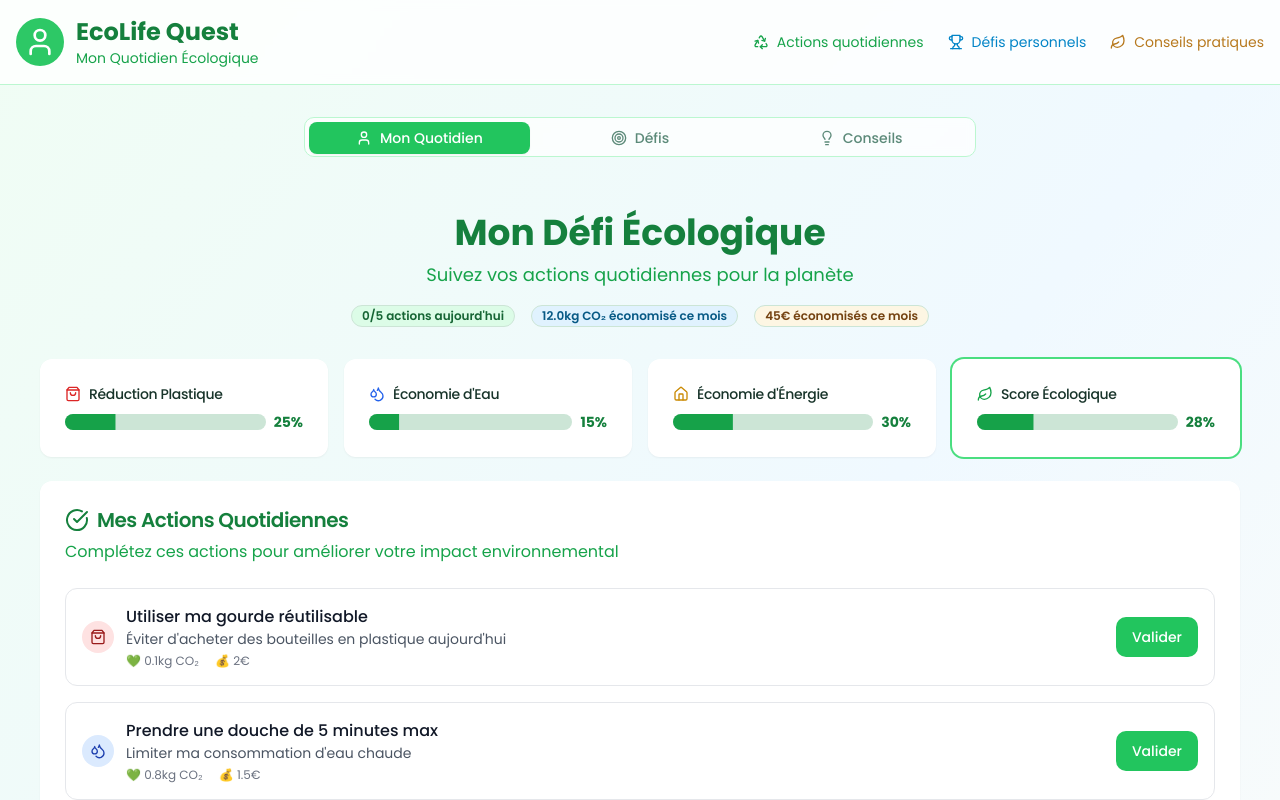
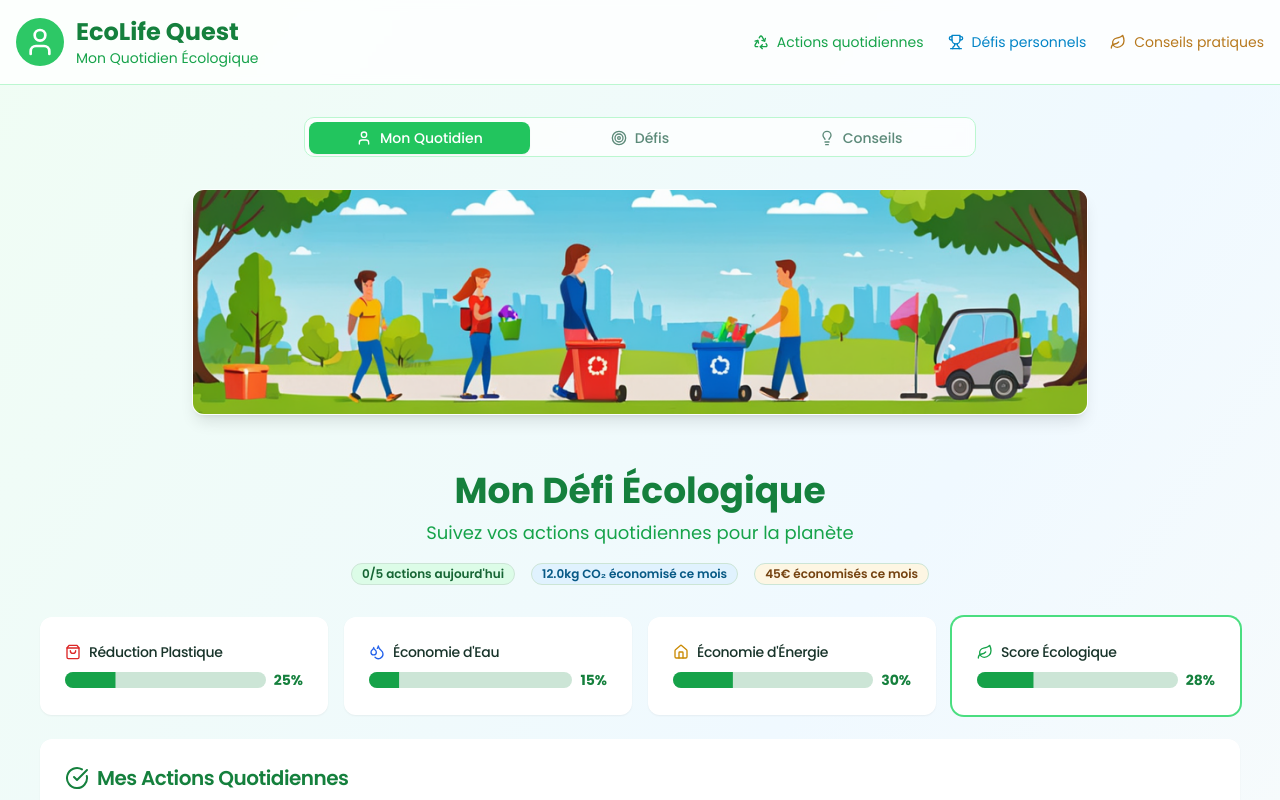
Before and after one commit to RemiDuquesnay/ecolife-quest-builder-60, a React (Vite) app: page / in a window 1280 px wide. Shown: the top 800 px of the page. Built offline with nearby package versions, Linux system fonts and the light colour scheme.

Commit message:
Add image to header
Add the image below the "Mon Quotidien Défis Conseils" bar in the header.

```diff
--- a/src/pages/Index.tsx
+++ b/src/pages/Index.tsx
@@ -77,6 +77,17 @@ const Index = () => {
             </TabsList>
           </div>
 
+          {/* Eco Illustration */}
+          <div className="flex justify-center mb-8">
+            <div className="w-full max-w-4xl">
+              <img
+                src="/lovable-uploads/e8a6f15b-0d55-496b-93d4-31c441a94e26.png"
+                alt="People practicing eco-friendly activities like recycling and sustainable living"
+                className="w-full h-auto rounded-lg shadow-lg glass-effect"
+              />
+            </div>
+          </div>
+
           {/* Tab Contents */}
           <TabsContent value="personal" className="space-y-6">
             <PersonalEcoTracker />
```
Also changed, not shown: public/lovable-uploads/e8a6f15b-0d55-496b-93d4-31c441a94e26.png (added).
